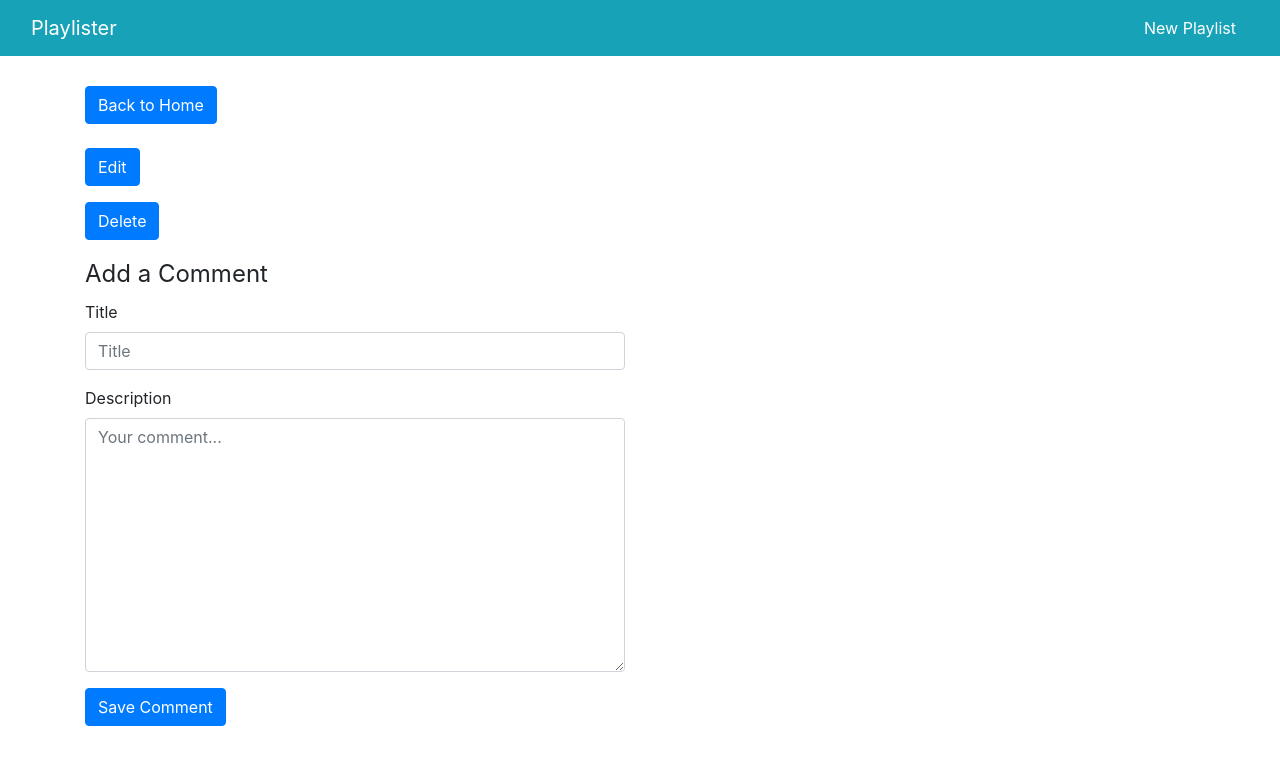
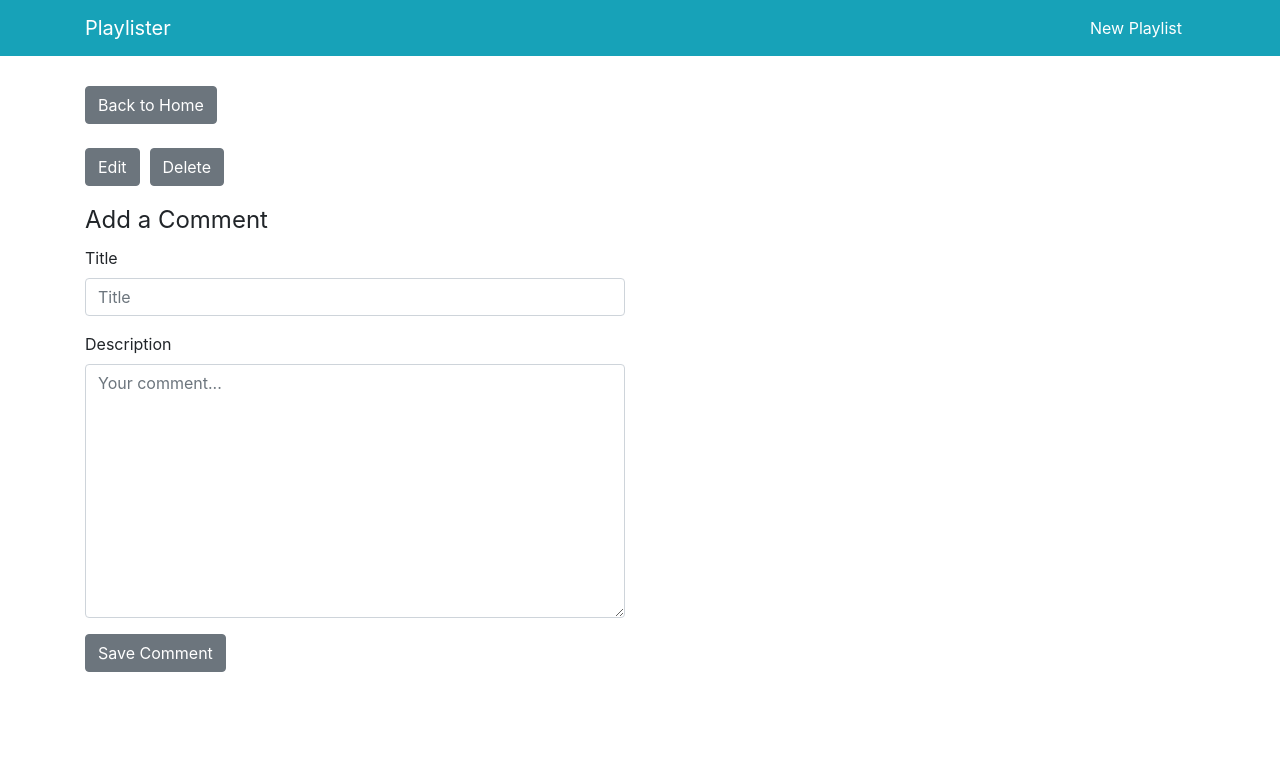
Before and after one commit to tasfia-makeschool/BEW-1.1-playlister-project, a Flask app: template templates/playlists_show.html in a window 1280 px wide. Shown: the top 765 px of the page. Run offline with Flask 2, Linux system fonts and the light colour scheme; the template is opened without the code that fills it, so the values that code supplies are empty; some libraries are stand-ins or nearby versions.

Commit message:
styled buttons

```diff
--- a/app.py
+++ b/app.py
@@ -4,17 +4,17 @@ from bson.objectid import ObjectId
 import os
 
 # heroku deployment
-host = os.environ.get('MONGODB_URI', 'mongodb://<tanner>:<makeschool2021>@ds157223.mlab.com:57223/heroku_56km70rf')
-client = MongoClient(host=f'{host}?retryWrites=false')
-db = client.get_default_database()
+# host = os.environ.get('MONGODB_URI', 'mongodb://<tanner>:<makeschool2021>@ds157223.mlab.com:57223/heroku_56km70rf')
+# client = MongoClient(host=f'{host}?retryWrites=false')
+# db = client.get_default_database()
+# playlists = db.playlists
+# comments = db.comments
+
+# local deployment
+client = MongoClient()
+db = client.Playlister
 playlists = db.playlists
 comments = db.comments
-
-# local deployment
-# client = MongoClient()
-# db = client.Playlister
-# playlists = db.playlists
-# comments = db.comments
 
 app = Flask(__name__)
 
--- a/templates/base.html
+++ b/templates/base.html
@@ -6,6 +6,12 @@
     <title>Playlister</title>
     <!-- Latest compiled and minified CSS -->
     <link rel="stylesheet" href="https://stackpath.bootstrapcdn.com/bootstrap/4.3.1/css/bootstrap.min.css" integrity="sha384-ggOyR0iXCbMQv3Xipma34MD+dH/1fQ784/j6cY/iJTQUOhcWr7x9JvoRxT2MZw1T" crossorigin="anonymous">
+    <!-- <link rel="stylesheet" type="text/css" href="./static/style.css" media="screen"/> -->
+    <style>
+        button {
+            margin: 0px 10px 0px 0px;
+        }
+    </style>
 </head>
 <body>
 
--- a/templates/partials/comment_form.html
+++ b/templates/partials/comment_form.html
@@ -27,6 +27,6 @@
 
     <!-- BUTTON -->
     <div class='form-group'>
-        <button class='btn btn-primary' type='submit'>Save Comment</button>
+        <button class='btn btn-secondary' type='submit'>Save Comment</button>
     </div>
 </form>
--- a/templates/partials/navbar.html
+++ b/templates/partials/navbar.html
@@ -1,7 +1,7 @@
 <!-- templates/partials/navbar.html -->
 
 <nav class='navbar navbar-default bg-info text-white' style="margin-bottom: 30px;">
-    <div class='container-fluid'>
+    <div class='container'>
         <div class='navbar-header'>
             <a class='navbar-brand text-white' href='/'>
                 Playlister
--- a/templates/playlists_new.html
+++ b/templates/playlists_new.html
@@ -3,13 +3,13 @@
 
 {% block content %}
 
-<div class='row'>
+<div class='row justify-content-center'>
     <div class='col-sm-6 col-sm-offset-3'>
         <form method='POST' action='/playlists'>
             {% include 'partials/playlists_form.html' %}
             <!-- BUTTON -->
             <div class='form-group'>
-                <button class='btn btn-primary' type='submit'>Save Playlist</button>
+                <button class='btn btn-secondary' type='submit'>Save Playlist</button>
             </div>
         </form>
     </div>
--- a/templates/playlists_show.html
+++ b/templates/playlists_show.html
@@ -4,21 +4,21 @@
 {% block content %}
 
 <!-- <a href='/'>Back to Home</a> -->
-<p><button class='btn btn-primary'><a class="text-white" href='/'>Back to Home</a></button></p>
+<p><button class='btn btn-secondary'><a class="text-white" href='/'>Back to Home</a></button></p>
 <div class='row'>
     <div class='col-sm-6 col-sm-offset-3'>
         <h1>{{ playlist.title }}</h1>
         <h4>{{ playlist.description }}</h4>
+        <div class='btn-group btn-group-sm'>
+                <p><button class='btn btn-secondary'><a class="text-white" href='/playlists/{{ playlist._id }}/edit'>Edit</a></button></p>
+                <p><form method='POST' action='/playlists/{{ playlist._id }}/delete'>
+                    <input type='hidden' name='_method' value='DELETE'>
+                    <button class='btn btn-secondary' type='submit'>Delete</button>
+                </form></p>
+            </div>
         {% for video in playlist.videos %}
-            <!-- <div class="card"><div class="card-body"> -->
                 <iframe width="420" height="236" src="{{ video }}"></iframe>
-            <!-- </div></div> -->
         {% endfor %}
-        <p><button class='btn btn-primary'><a class="text-white" href='/playlists/{{ playlist._id }}/edit'>Edit</a></button></p>
-        <p><form method='POST' action='/playlists/{{ playlist._id }}/delete'>
-            <input type='hidden' name='_method' value='DELETE'>
-            <button class='btn btn-primary' type='submit'>Delete</button>
-        </form></p>
 
         <!-- Comment form -->
         {% include 'partials/comment_form.html' %}
```
